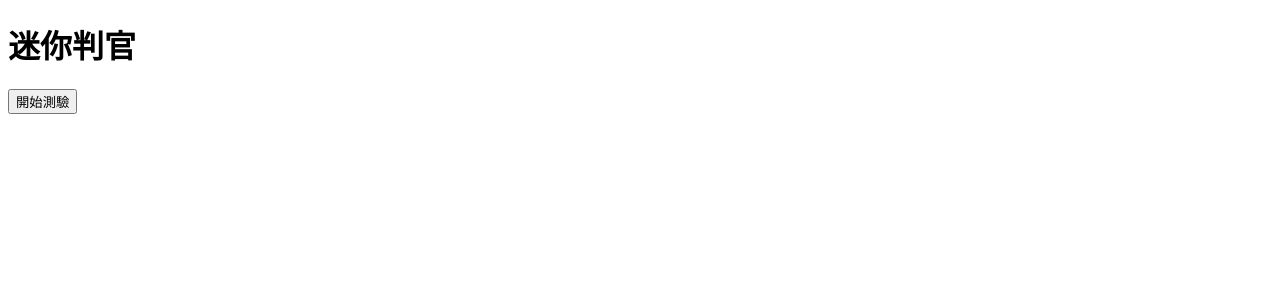
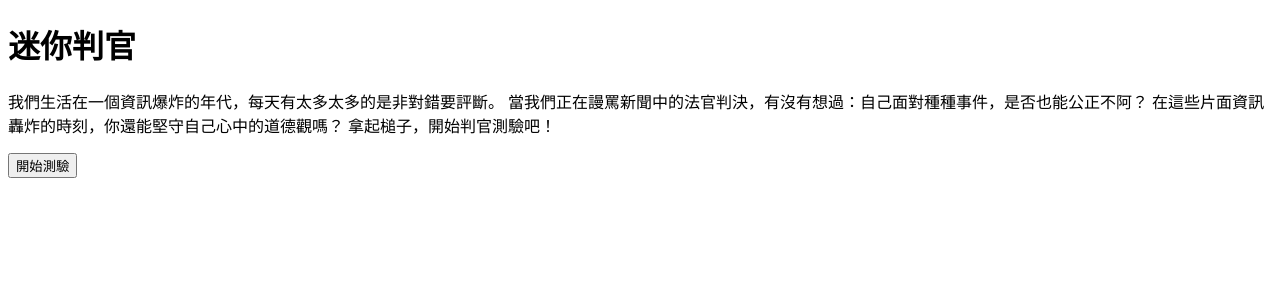
Before and after one commit to elct9620/Behind-the-Screen_MiniJudge, a Vue app: page /result/1 in a window 1280 px wide. Shown: the top 300 px of the page. Built offline with nearby package versions, Linux system fonts and the light colour scheme; the HTML template or start-up script is replaced by a standard one.

Commit message:
Add introduces

```diff
--- a/source/stylesheets/layouts/_home.scss
+++ b/source/stylesheets/layouts/_home.scss
@@ -4,3 +4,9 @@
 
   text-align: center;
 }
+
+#home p {
+  font-size: $fontSize;
+  line-height: 1.5em;
+  letter-spacing: .15em;
+}
--- a/src/home.vue
+++ b/src/home.vue
@@ -1,5 +1,11 @@
 <template>
   <div id="home">
+    <p>
+      我們生活在一個資訊爆炸的年代，每天有太多太多的是非對錯要評斷。
+      當我們正在謾罵新聞中的法官判決，有沒有想過：自己面對種種事件，是否也能公正不阿？
+      在這些片面資訊轟炸的時刻，你還能堅守自己心中的道德觀嗎？
+      拿起槌子，開始判官測驗吧！
+    </p>
     <button class="btn btn-primary btn-hammer btn-large" @click="gotoQuestion">開始測驗</button>
   </div>
 </template>
```
